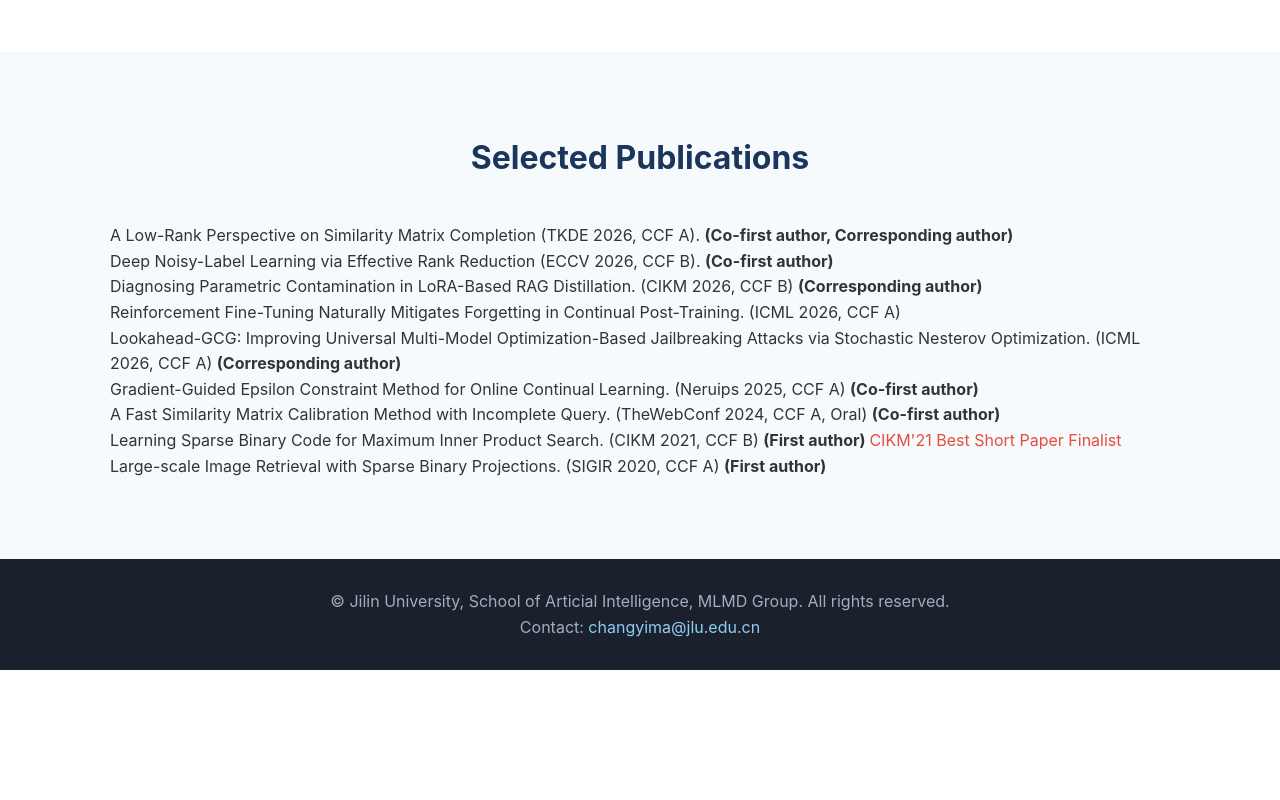
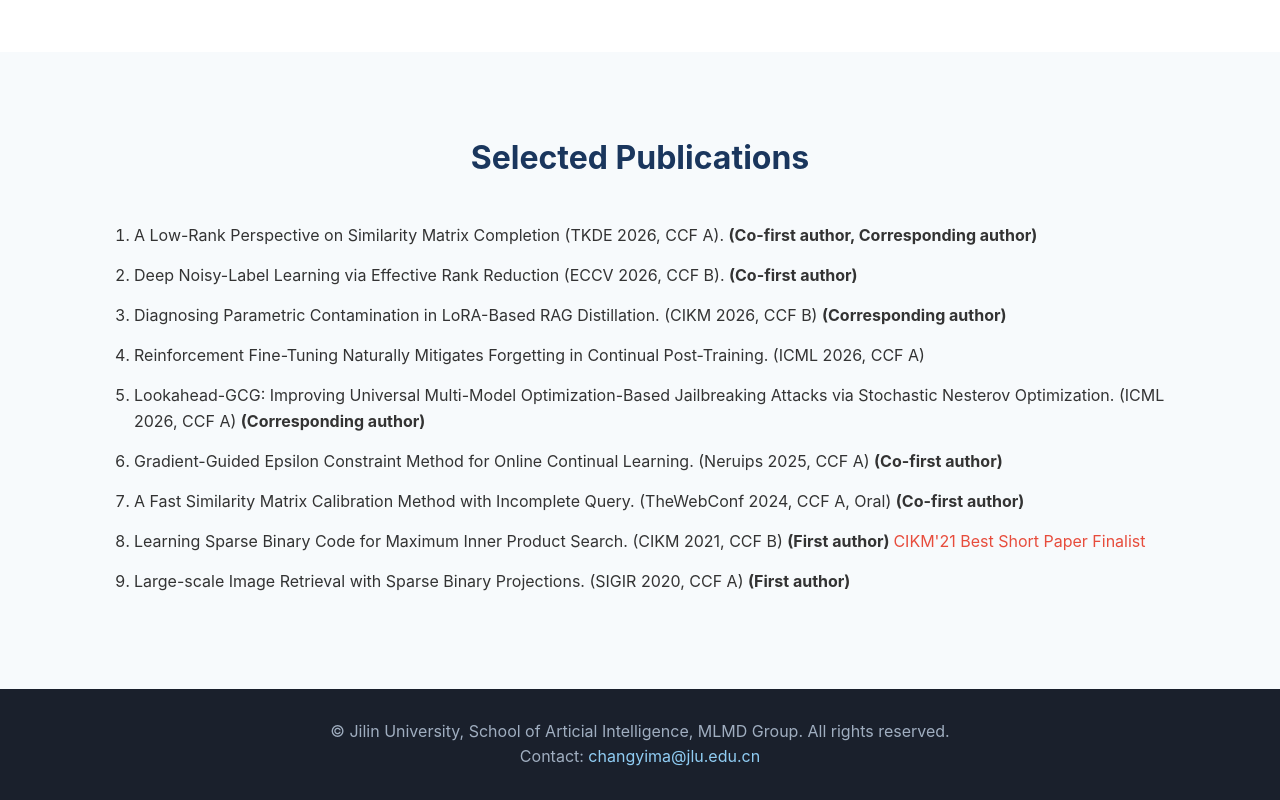
Before and after one commit to cyM-MC/mlmd.github.io, a plain HTML site: page index.html in a window 1280 px wide. Shown: the part 1824-2624 px from the top of the page. Before the commit the page ends 2494 px from the top, so only its background shows below. Drawn offline with Linux system fonts and the light colour scheme.

Commit message:
Number research group publications

```diff
--- a/index.html
+++ b/index.html
@@ -105,17 +105,17 @@
         <div class="container">
             <h2 class="section-title">Selected Publications</h2>
 
-            <div class="pub-list">
-                <div class="pub-item"><p>A Low-Rank Perspective on Similarity Matrix Completion (TKDE 2026, CCF A). <strong>  (Co-first author, Corresponding author)</strong></p></div>
-                <div class="pub-item"><p>Deep Noisy-Label Learning via Effective Rank Reduction (ECCV 2026, CCF B). <strong>  (Co-first author)</strong></p></div>
-                <div class="pub-item"><p>Diagnosing Parametric Contamination in LoRA-Based RAG Distillation. (CIKM 2026, CCF B) <strong>  (Corresponding author)</strong></p></div>
-                <div class="pub-item"><p>Reinforcement Fine-Tuning Naturally Mitigates Forgetting in Continual Post-Training. (ICML 2026, CCF A)  </p></div>
-                <div class="pub-item"><p>Lookahead-GCG: Improving Universal Multi-Model Optimization-Based Jailbreaking Attacks via Stochastic Nesterov Optimization. (ICML 2026, CCF A) <strong>(Corresponding author)</strong></p></div>
-                <div class="pub-item"><p>Gradient-Guided Epsilon Constraint Method for Online Continual Learning. (Neruips 2025, CCF A) <strong>  (Co-first author) </strong></p></div>
-                <div class="pub-item"><p>A Fast Similarity Matrix Calibration Method with Incomplete Query. (TheWebConf 2024, CCF A, Oral) <strong> (Co-first author) </strong> </p></div>
-                <div class="pub-item"><p>Learning Sparse Binary Code for Maximum Inner Product Search. (CIKM 2021, CCF B) <strong>  (First author) </strong><span style="color:#e74c3c">CIKM'21 Best Short Paper Finalist</span></p></div>
-                <div class="pub-item"><p>Large-scale Image Retrieval with Sparse Binary Projections. (SIGIR 2020, CCF A) <strong>  (First author)</strong> </p></div>
-            </div>
+            <ol class="pub-list">
+                <li class="pub-item"><p>A Low-Rank Perspective on Similarity Matrix Completion (TKDE 2026, CCF A). <strong>  (Co-first author, Corresponding author)</strong></p></li>
+                <li class="pub-item"><p>Deep Noisy-Label Learning via Effective Rank Reduction (ECCV 2026, CCF B). <strong>  (Co-first author)</strong></p></li>
+                <li class="pub-item"><p>Diagnosing Parametric Contamination in LoRA-Based RAG Distillation. (CIKM 2026, CCF B) <strong>  (Corresponding author)</strong></p></li>
+                <li class="pub-item"><p>Reinforcement Fine-Tuning Naturally Mitigates Forgetting in Continual Post-Training. (ICML 2026, CCF A)  </p></li>
+                <li class="pub-item"><p>Lookahead-GCG: Improving Universal Multi-Model Optimization-Based Jailbreaking Attacks via Stochastic Nesterov Optimization. (ICML 2026, CCF A) <strong>(Corresponding author)</strong></p></li>
+                <li class="pub-item"><p>Gradient-Guided Epsilon Constraint Method for Online Continual Learning. (Neruips 2025, CCF A) <strong>  (Co-first author) </strong></p></li>
+                <li class="pub-item"><p>A Fast Similarity Matrix Calibration Method with Incomplete Query. (TheWebConf 2024, CCF A, Oral) <strong> (Co-first author) </strong> </p></li>
+                <li class="pub-item"><p>Learning Sparse Binary Code for Maximum Inner Product Search. (CIKM 2021, CCF B) <strong>  (First author) </strong><span style="color:#e74c3c">CIKM'21 Best Short Paper Finalist</span></p></li>
+                <li class="pub-item"><p>Large-scale Image Retrieval with Sparse Binary Projections. (SIGIR 2020, CCF A) <strong>  (First author)</strong> </p></li>
+            </ol>
         </div>
     </section>
 
--- a/style.css
+++ b/style.css
@@ -107,6 +107,14 @@ body {
     font-size: 2rem;
     margin-bottom: 40px;
     color: #1a365d;
+}
+
+.pub-list {
+    padding-left: 1.5rem;
+}
+
+.pub-item {
+    margin-bottom: 0.9rem;
 }
 
 .bg-light {
```
